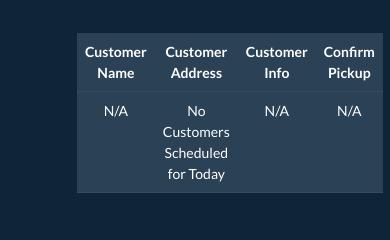
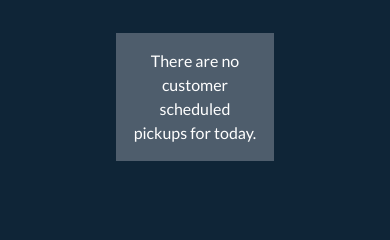
Before and after one commit to DustinFlynn297/TrashCollector, a Django app: template trash_collector/employees/templates/employees/index.html in a window 390 px wide. Shown: the part 388-628 px from the top of the page. Run offline with Django 3.2, Linux system fonts and the light colour scheme; the template is opened without the code that fills it, so the values that code supplies are empty; the visitor is signed in with stand-in values (Sample User, id 1); parts of the project's set-up code (start-up, migrations or seed data) failed here and were passed over; some libraries are stand-ins or nearby versions.

Commit message:
changes made to scheduled pickup table: table is now responsive. else statement added to display an alert if no customers have a pickup scheduled.

```diff
--- a/trash_collector/employees/templates/employees/index.html
+++ b/trash_collector/employees/templates/employees/index.html
@@ -1,7 +1,5 @@
 {% extends 'employees\employee_base.html' %}
-
 {% block title %}{% block header %} Employee Home {% endblock %}{% endblock %}
-
 {% block content %}
 {% if user.is_authenticated %}
 Hello Employee {{ logged_in_employee.name}}! Team Zip-Code: {{logged_in_employee.zip_code}}
@@ -9,21 +7,18 @@
 <br>
 <h2>Scheduled Trash Pickups for {{weekday}} | {{today}} </h2>
 <br>
-
 <!--? Creates a table of customers with pickups scheduled -->
+{% if scheduled_pickup %}
+<div class="table-responsive">
   <table class="table table-hover table-dark text-center">
     <thead>
       <th scope="col">Customer Name</th>
       <th scope="col">Customer Address</th>
-
-        <!-- TODO: Add customer profile -->
       <th scope="col">Customer Info</th>
-
       <th scope="col">Confirm Pickup</th>
     </thead>
     <!--? For each customer in scheduled_pickup populate row with data -->
     <tbody>
-          {% if scheduled_pickup %}
       <tr>{% for customer in scheduled_pickup %}</tr>
       <td>{{customer.name}}</td>
       <td>{{customer.address}} {{customer.zip_code}}</td>
@@ -40,14 +35,15 @@
         </a>
       </td>
       {% endfor %}
-          {% else %}
-            <td>N/A</td>
-            <td>No Customers Scheduled for Today</td>
-            <td>N/A</td>
-            <td>N/A</td>
-          {% endif %}
     </tbody>
   </table>
+</div>
+<!-- TODO: Add map that loops through customers and adds a marker -->
+{% else %}
+<div class="alert alert-secondary col-8" role="alert">
+  There are no customer scheduled pickups for today.
+</div>
+{% endif %}
     <br>
   {% else %}
     <p>You are at the employee index, but you are not logged in.</p>
```
Lines whose indentation alone changed are shown as unchanged.
